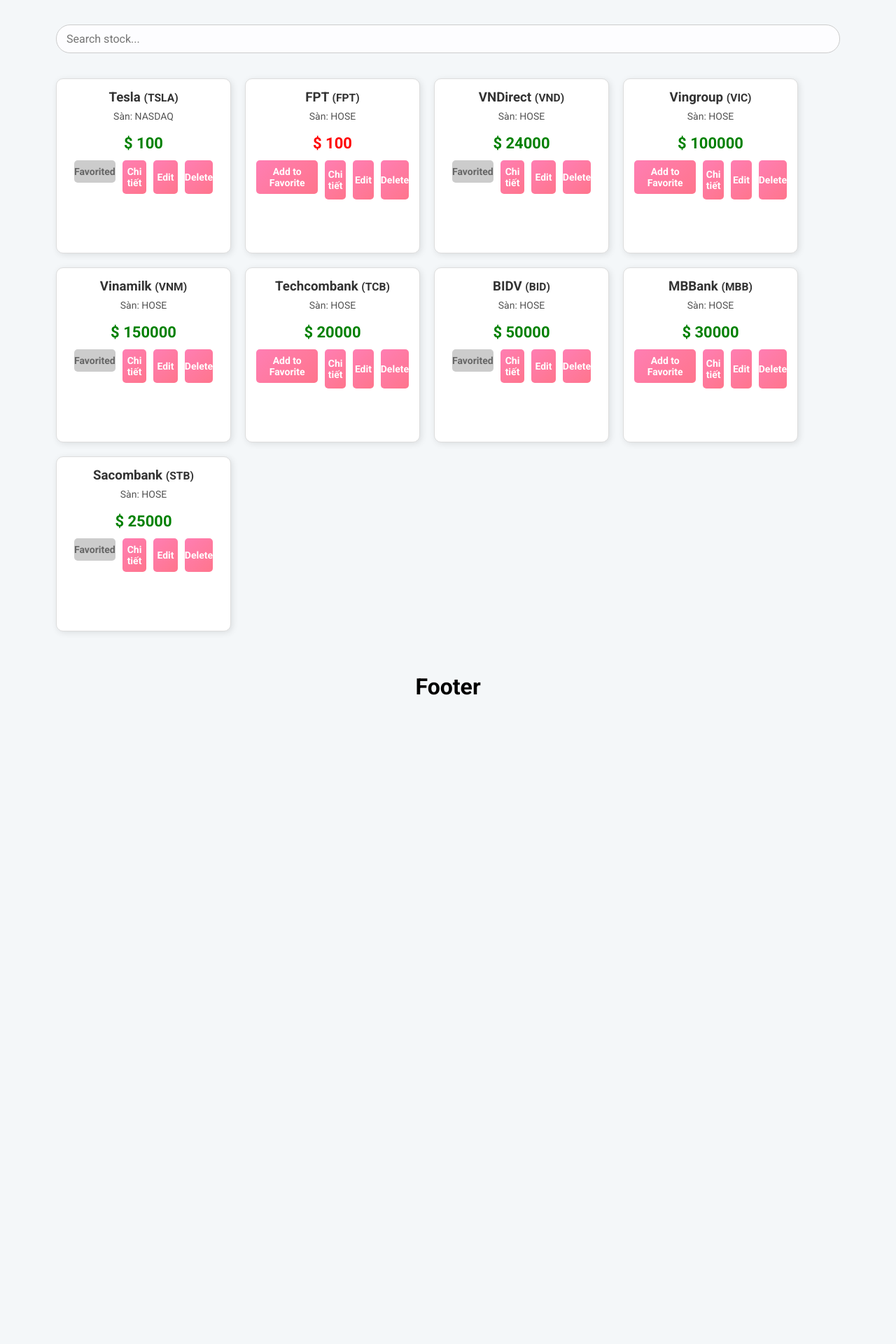
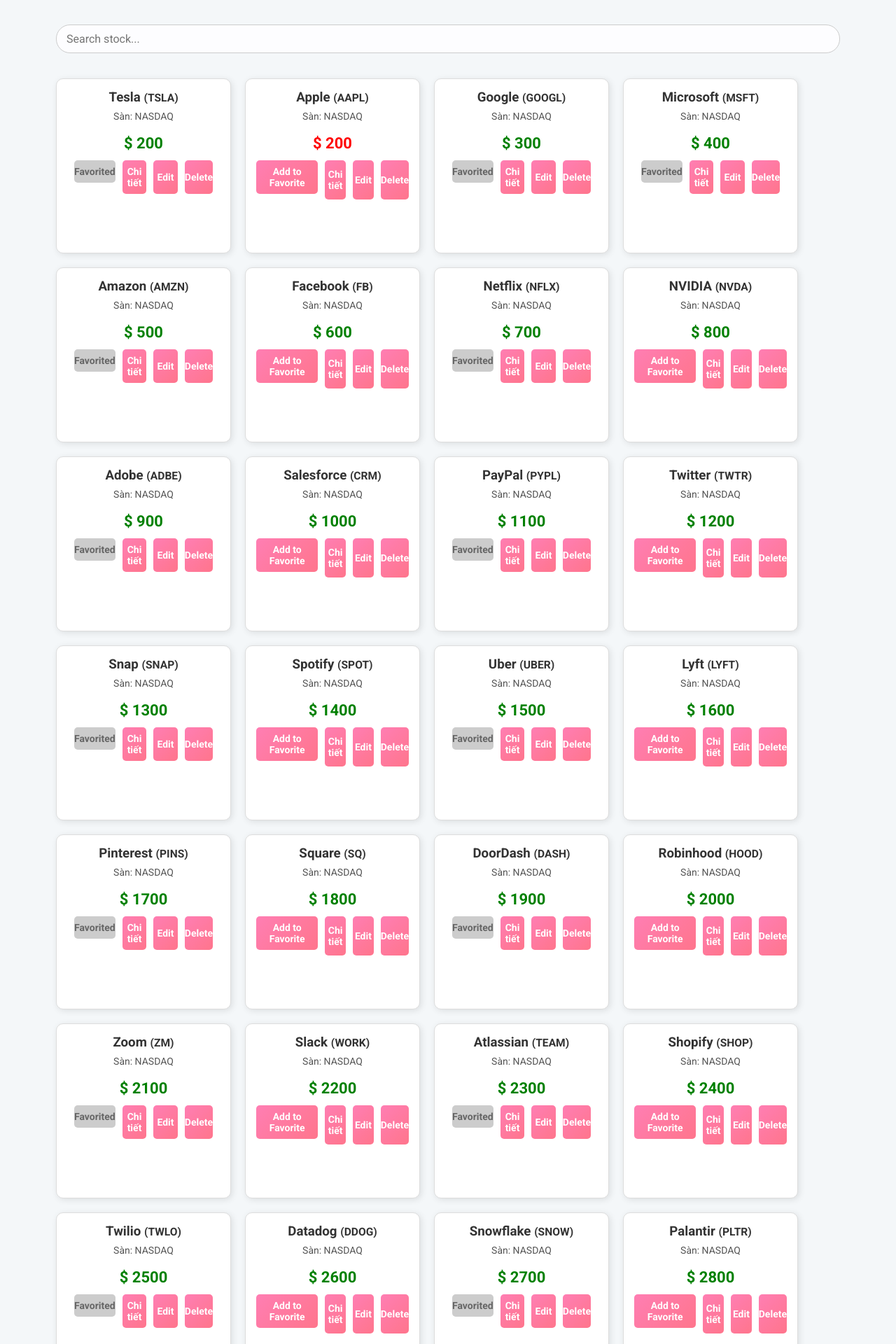
Before and after one commit to nguyenKhangvn/STUDY-REACT, a React (Vite) app: page /stock-list in a window 1280 px wide. Shown: the part 160-2080 px from the top of the page at 70% size. Before the commit the page ends 1200 px from the top, so only its background shows below. Built offline with nearby package versions, Linux system fonts and the light colour scheme; data requests are answered from the project's data file.

Commit message:
LocLD: add func pagination and refactor code

```diff
--- a/db.json
+++ b/db.json
@@ -24,82 +24,295 @@
       "id": "z789",
       "name": "Tesla",
       "code": "TSLA",
-      "price": 100,
+      "price": 200,
       "previousPrice": 100,
       "exchange": "NASDAQ",
       "favorite": true
     },
     {
-      "id": "a111",
-      "name": "FPT",
-      "code": "FPT",
-      "price": 100,
-      "previousPrice": 94000,
-      "exchange": "HOSE",
+      "id": "a123",
+      "name": "Apple",
+      "code": "AAPL",
+      "price": 200,
+      "previousPrice": 400,
+      "exchange": "NASDAQ",
       "favorite": false
     },
     {
-      "id": "b222",
-      "name": "VNDirect",
-      "code": "VND",
-      "price": 24000,
-      "previousPrice": 23500,
-      "exchange": "HOSE",
+      "id": "b456",
+      "name": "Google",
+      "code": "GOOGL",
+      "price": 300,
+      "previousPrice": 300,
+      "exchange": "NASDAQ",
       "favorite": true
     },
     {
-      "id": "c333",
-      "name": "Vingroup",
-      "code": "VIC",
-      "price": 100000,
-      "previousPrice": 98000,
-      "exchange": "HOSE",
+      "id": "c789",
+      "name": "Microsoft",
+      "code": "MSFT",
+      "price": 400,
+      "previousPrice": 400,
+      "exchange": "NASDAQ",
+      "favorite": true
+    },
+    {
+      "id": "d012",
+      "name": "Amazon",
+      "code": "AMZN",
+      "price": 500,
+      "previousPrice": 500,
+      "exchange": "NASDAQ",
+      "favorite": true
+    },
+    {
+      "id": "e345",
+      "name": "Facebook",
+      "code": "FB",
+      "price": 600,
+      "previousPrice": 600,
+      "exchange": "NASDAQ",
       "favorite": false
     },
     {
-      "id": "d444",
-      "name": "Vinamilk",
-      "code": "VNM",
-      "price": 150000,
-      "previousPrice": 148000,
-      "exchange": "HOSE",
+      "id": "f678",
+      "name": "Netflix",
+      "code": "NFLX",
+      "price": 700,
+      "previousPrice": 700,
+      "exchange": "NASDAQ",
       "favorite": true
     },
     {
-      "id": "e555",
-      "name": "Techcombank",
-      "code": "TCB",
-      "price": 20000,
-      "previousPrice": 19800,
-      "exchange": "HOSE",
+      "id": "g901",
+      "name": "NVIDIA",
+      "code": "NVDA",
+      "price": 800,
+      "previousPrice": 800,
+      "exchange": "NASDAQ",
       "favorite": false
     },
     {
-      "id": "f666",
-      "name": "BIDV",
-      "code": "BID",
-      "price": 50000,
-      "previousPrice": 49000,
-      "exchange": "HOSE",
+      "id": "h234",
+      "name": "Adobe",
+      "code": "ADBE",
+      "price": 900,
+      "previousPrice": 900,
+      "exchange": "NASDAQ",
       "favorite": true
     },
     {
-      "id": "g777",
-      "name": "MBBank",
-      "code": "MBB",
-      "price": 30000,
-      "previousPrice": 29500,
-      "exchange": "HOSE",
+      "id": "i567",
+      "name": "Salesforce",
+      "code": "CRM",
+      "price": 1000,
+      "previousPrice": 1000,
+      "exchange": "NASDAQ",
       "favorite": false
     },
     {
-      "id": "h888",
-      "name": "Sacombank",
-      "code": "STB",
-      "price": 25000,
-      "previousPrice": 24800,
-      "exchange": "HOSE",
+      "id": "j890",
+      "name": "PayPal",
+      "code": "PYPL",
+      "price": 1100,
+      "previousPrice": 1100,
+      "exchange": "NASDAQ",
       "favorite": true
+    },
+    {
+      "id": "k123",
+      "name": "Twitter",
+      "code": "TWTR",
+      "price": 1200,
+      "previousPrice": 1200,
+      "exchange": "NASDAQ",
+      "favorite": false
+    },
+    {
+      "id": "l456",
+      "name": "Snap",
+      "code": "SNAP",
+      "price": 1300,
+      "previousPrice": 1300,
+      "exchange": "NASDAQ",
+      "favorite": true
+    },
+    {
+      "id": "m789",
+      "name": "Spotify",
+      "code": "SPOT",
+      "price": 1400,
+      "previousPrice": 1400,
+      "exchange": "NASDAQ",
+      "favorite": false
+    },
+    {
+      "id": "n012",
+      "name": "Uber",
+      "code": "UBER",
+      "price": 1500,
+      "previousPrice": 1500,
+      "exchange": "NASDAQ",
+      "favorite": true
+    },
+    {
+      "id": "o345",
+      "name": "Lyft",
+      "code": "LYFT",
+      "price": 1600,
+      "previousPrice": 1600,
+      "exchange": "NASDAQ",
+      "favorite": false
+    },
+    {
+      "id": "p678",
+      "name": "Pinterest",
+      "code": "PINS",
+      "price": 1700,
+      "previousPrice": 1700,
+      "exchange": "NASDAQ",
+      "favorite": true
+    },
+    {
+      "id": "q901",
+      "name": "Square",
+      "code": "SQ",
+      "price": 1800,
+      "previousPrice": 1800,
+      "exchange": "NASDAQ",
+      "favorite": false
+    },
+    {
+      "id": "r234",
+      "name": "DoorDash",
+      "code": "DASH",
+      "price": 1900,
+      "previousPrice": 1900,
+      "exchange": "NASDAQ",
+      "favorite": true
+    },
+    {
+      "id": "s567",
+      "name": "Robinhood",
+      "code": "HOOD",
+      "price": 2000,
+      "previousPrice": 2000,
+      "exchange": "NASDAQ",
+      "favorite": false
+    }
+    ,
+    {
+      "id": "t890",
+      "name": "Zoom",
+      "code": "ZM",
+      "price": 2100,
+      "previousPrice": 2100,
+      "exchange": "NASDAQ",
+      "favorite": true
+    },
+    {
+      "id": "u123",
+      "name": "Slack",
+      "code": "WORK",
+      "price": 2200,
+      "previousPrice": 2200,
+      "exchange": "NASDAQ",
+      "favorite": false
+    }
+    ,
+    {
+      "id": "v456",
+      "name": "Atlassian",
+      "code": "TEAM",
+      "price": 2300,
+      "previousPrice": 2300,
+      "exchange": "NASDAQ",
+      "favorite": true
+    },
+    {
+      "id": "w789",
+      "name": "Shopify",
+      "code": "SHOP",
+      "price": 2400,
+      "previousPrice": 2400,
+      "exchange": "NASDAQ",
+      "favorite": false
+    }
+    ,
+    {
+      "id": "x012",
+      "name": "Twilio",
+      "code": "TWLO",
+      "price": 2500,
+      "previousPrice": 2500,
+      "exchange": "NASDAQ",
+      "favorite": true
+    },
+    {
+      "id": "y345",
+      "name": "Datadog",
+      "code": "DDOG",
+      "price": 2600,
+      "previousPrice": 2600,
+      "exchange": "NASDAQ",
+      "favorite": false
+    }
+    ,
+    {
+      "id": "z678",
+      "name": "Snowflake",
+      "code": "SNOW",
+      "price": 2700,
+      "previousPrice": 2700,
+      "exchange": "NASDAQ",
+      "favorite": true
+    },
+    {
+      "id": "a901",
+      "name": "Palantir",
+      "code": "PLTR",
+      "price": 2800,
+      "previousPrice": 2800,
+      "exchange": "NASDAQ",
+      "favorite": false
+    }
+    ,
+    {
+      "id": "b234",
+      "name": "CrowdStrike",
+      "code": "CRWD",
+      "price": 2900,
+      "previousPrice": 2900,
+      "exchange": "NASDAQ",
+      "favorite": true
+    },
+    {
+      "id": "c567",
+      "name": "Okta",
+      "code": "OKTA",
+      "price": 3000,
+      "previousPrice": 3000,
+      "exchange": "NASDAQ",
+      "favorite": false
+    }
+    ,
+    {
+      "id": "d890",
+      "name": "Zscaler",
+      "code": "ZS",
+      "price": 3100,
+      "previousPrice": 3100,
+      "exchange": "NASDAQ",
+      "favorite": true
+    },
+    {
+      "id": "e123",
+      "name": "Elastic",
+      "code": "ESTC",
+      "price": 3200,
+      "previousPrice": 3200,
+      "exchange": "NASDAQ",
+      "favorite": false
     }
   ]
 }
--- a/src/components/stock/stock-details/stock-details.jsx
+++ b/src/components/stock/stock-details/stock-details.jsx
@@ -5,7 +5,7 @@
 
 const StockDetail = () => {
   const { id } = useParams();
-  const navigate = useNavigate(); // 👈 Thêm hook navigate
+  const navigate = useNavigate();
   const [stock, setStock] = useState(null);
 
   useEffect(() => {
@@ -41,9 +41,8 @@
         <strong>Yêu thích:</strong> {stock.favorite ? "Có" : "Không"}
       </p>
 
-      {/* 🔙 Nút quay lại */}
       <button className="back-button" onClick={() => navigate(-1)}>
-        ⬅️ Quay lại
+        Quay lại
       </button>
     </div>
   );
--- a/src/components/stock/stock-list-view/stock-list-view.jsx
+++ b/src/components/stock/stock-list-view/stock-list-view.jsx
@@ -13,7 +13,6 @@
   const [isModalOpen, setIsModalOpen] = useState(false);
   const [modalMode, setModalMode] = useState("");
   const [selectedStock, setSelectedStock] = useState(null);
-  const navigate = useNavigate();
   const [showCreateDialog, setShowCreateDialog] = useState(false);
   const [editStock, setEditStock] = useState({
     name: "",
@@ -21,6 +20,14 @@
     previousPrice: 0,
     favorite: false,
   });
+
+  const navigate = useNavigate();
+  const [currentPage, setCurrentPage] = useState(1);
+  const [stocksPerPage] = useState(5);
+  const indexOfLastStock = currentPage * stocksPerPage;
+  const indexOfFirstStock = indexOfLastStock - stocksPerPage;
+  const currentStocks = stocks.slice(indexOfFirstStock, indexOfLastStock);
+  const totalPages = Math.ceil(stocks.length / stocksPerPage);
 
   useEffect(() => {
     const storedUser = localStorage.getItem("user");
@@ -42,11 +49,20 @@
       );
       setStocks(filteredStocks);
     }
+    setCurrentPage(1);
   }, [codeSearch]);
 
   useEffect(() => {
-    loadStocks();
-  }, [showCreateDialog]);
+    const onStockCreated = () => {
+      loadStocks();
+    };
+
+    window.addEventListener("stockCreated", onStockCreated);
+
+    return () => {
+      window.removeEventListener("stockCreated", onStockCreated);
+    };
+  }, []);
 
   const loadStocks = async () => {
     try {
@@ -72,6 +88,26 @@
     });
   };
 
+  const getPageNumbers = () => {
+    const maxVisiblePages = 4;
+    const pageNumbers = [];
+
+    let startPage = currentPage;
+    let endPage = startPage + maxVisiblePages - 1;
+
+    // Điều chỉnh nếu endPage vượt quá tổng số trang
+    if (endPage > totalPages) {
+      endPage = totalPages;
+      startPage = Math.max(1, endPage - maxVisiblePages + 1);
+    }
+
+    for (let i = startPage; i <= endPage; i++) {
+      pageNumbers.push(i);
+    }
+
+    return pageNumbers;
+  };
+
   const openModal = (stock, mode) => {
     setSelectedStock(stock);
     setModalMode(mode);
@@ -88,10 +124,6 @@
 
   const saveStock = () => {
     if (selectedStock) {
-      //   const updated = stocks.map((s) =>
-      //     s.code === selectedStock.code ? { ...selectedStock, ...editStock } : s
-      //   );
-      //   setStocks(updated);
       stockService.updateStock(editStock).then(() => {
         alert("Đã cập nhật cổ phiếu.");
         loadStocks();
@@ -99,11 +131,6 @@
       closeModal();
     }
   };
-
-  //   const createStock = (newStock) => {
-  //     setStocks([...stocks, newStock]);
-  //     closeModal();
-  //   };
 
   const deleteStock = (stock) => {
     const confirmDelete = window.confirm(
@@ -160,7 +187,7 @@
           </tr>
         </thead>
         <tbody>
-          {stocks.map((stock) => (
+          {currentStocks.map((stock) => (
             <tr key={stock.code}>
               <td>{stock.code}</td>
               <td>{stock.name}</td>
@@ -217,6 +244,37 @@
           ))}
         </tbody>
       </table>
+      <div className="pagination">
+        <button
+          className="pagination-btn"
+          onClick={() => setCurrentPage((prev) => Math.max(prev - 1, 1))}
+          disabled={currentPage === 1}
+        >
+          &lt;
+        </button>
+
+        {getPageNumbers().map((number) => (
+          <button
+            key={number}
+            className={`pagination-btn ${
+              currentPage === number ? "active" : ""
+            }`}
+            onClick={() => setCurrentPage(number)}
+          >
+            {number}
+          </button>
+        ))}
+
+        <button
+          className="pagination-btn"
+          onClick={() =>
+            setCurrentPage((prev) => Math.min(prev + 1, totalPages))
+          }
+          disabled={currentPage === totalPages}
+        >
+          &gt;
+        </button>
+      </div>
 
       {isModalOpen && (
         <div className="modal">
--- a/src/services/user-service.jsx
+++ b/src/services/user-service.jsx
@@ -5,7 +5,6 @@
 
 export const loginUser = async (username, password) => {
   try {
-    debugger;
     const response = await axios.get(API_URL, {
       params: { username, password },
     });
--- a/vite.config.js
+++ b/vite.config.js
@@ -1,10 +1,15 @@
-import { defineConfig } from 'vite'
-import react from '@vitejs/plugin-react-swc'
-
+import { defineConfig } from "vite";
+import react from "@vitejs/plugin-react-swc";
+import path from "path";
 // https://vite.dev/config/
 export default defineConfig({
   plugins: [react()],
   server: {
     port: 4200,
   },
-})
+  resolve: {
+    alias: {
+      "~": path.resolve(__dirname, "src"),
+    },
+  },
+});
```
Also changed, not shown: src/components/stock/create-stock/create-stock.jsx (+5 -10 lines), src/components/stock/stock-list-view/stock-list-view.css (+28 -0 lines), src/components/stock/stock-list/stock-list.jsx (+11 -0 lines).
